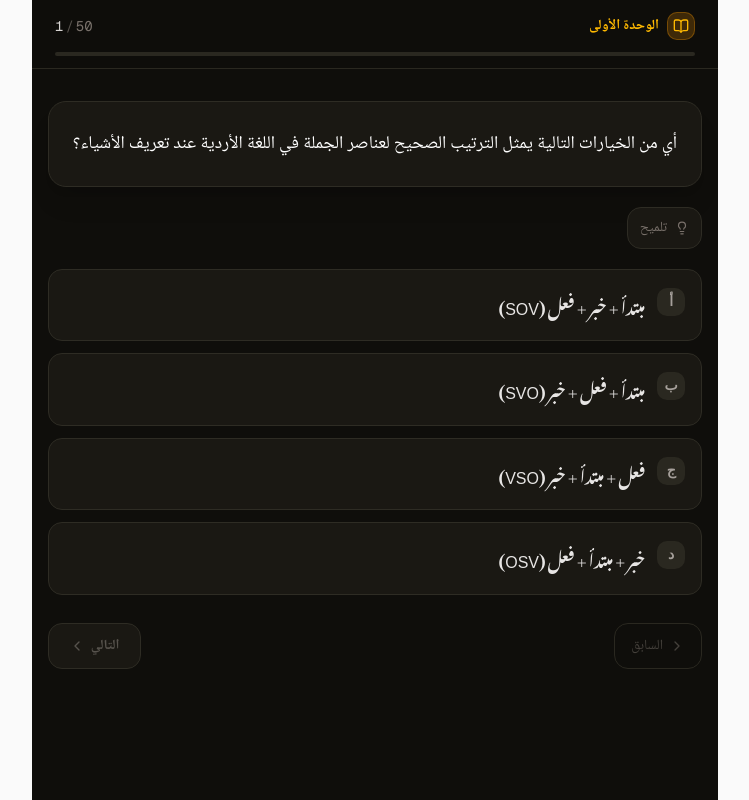
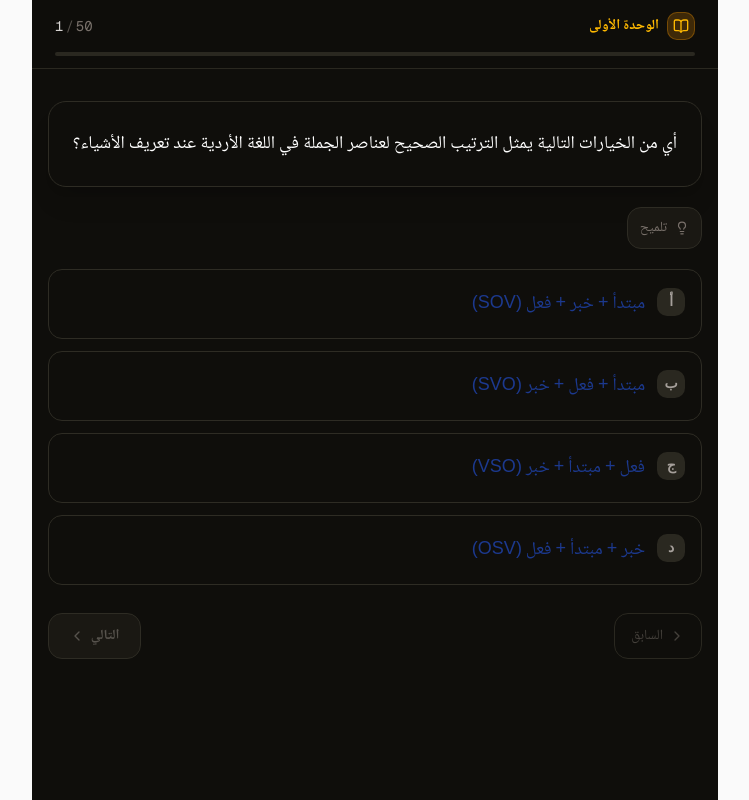
Before and after one commit to langisor/unit-quizzer, a Next.js app: page / in a window 1280 px wide. Shown: the whole page, without its empty margins (265-1014 px from the left). Built offline with nearby package versions, Linux system fonts and the light colour scheme; a web font is replaced by a local one.

Commit message:
update....

```diff
--- a/src/components/quiz/quiz-question.tsx
+++ b/src/components/quiz/quiz-question.tsx
@@ -45,7 +45,7 @@ export default function QuizQuestionCard({
   return (
     <div className="space-y-5" dir="rtl">
       {/* Question card */}
-      <div className="bg-[#1a1813] border border-[#2e2c24] rounded-2xl p-6 shadow-xl">
+      <div className=" border border-[#2e2c24] rounded-2xl p-6 shadow-xl">
         <p className="font-arabic text-white text-lg leading-loose">
           {decode(question.question)}
         </p>
@@ -84,15 +84,15 @@ export default function QuizQuestionCard({
           const isCorrect = option.isCorrect;
           const showResult = state.revealed;
 
-          let cardStyle = "bg-[#1a1813] border-[#2e2c24] hover:border-[#3e3c32] hover:bg-[#201e18]";
+          let cardStyle = "border-[#2e2c24] hover:border-[#3e3c32] hover:bg-[#afafef]";
 
           if (showResult) {
             if (isCorrect) {
-              cardStyle = "bg-emerald-900/20 border-emerald-600/40";
+              cardStyle = "border-emerald-600/40";
             } else if (isSelected && !isCorrect) {
               cardStyle = "bg-red-900/20 border-red-600/40";
             } else {
-              cardStyle = "bg-[#1a1813] border-[#2e2c24] opacity-50";
+              cardStyle = "border-[#2e2c24] opacity-50";
             }
           }
 
@@ -112,7 +112,7 @@ export default function QuizQuestionCard({
                 className={cn(
                   "shrink-0 w-7 h-7 rounded-lg flex items-center justify-center text-sm font-bold mt-0.5 transition-colors",
                   showResult && isCorrect
-                    ? "bg-emerald-500/20 text-emerald-400"
+                    ? "bg-emerald-200/20 text-emerald-400"
                     : showResult && isSelected && !isCorrect
                     ? "bg-red-500/20 text-red-400"
                     : "bg-[#2a2820] text-stone-400"
@@ -123,7 +123,7 @@ export default function QuizQuestionCard({
 
               {/* Text */}
               <div className="flex-1 min-w-0">
-                <p className="font-urdu text-stone-200 leading-loose">
+                <p className="font-arabic leading-loose text-blue-900 text-bold text-lg">
                   {decode(option.text)}
                 </p>
 
```
